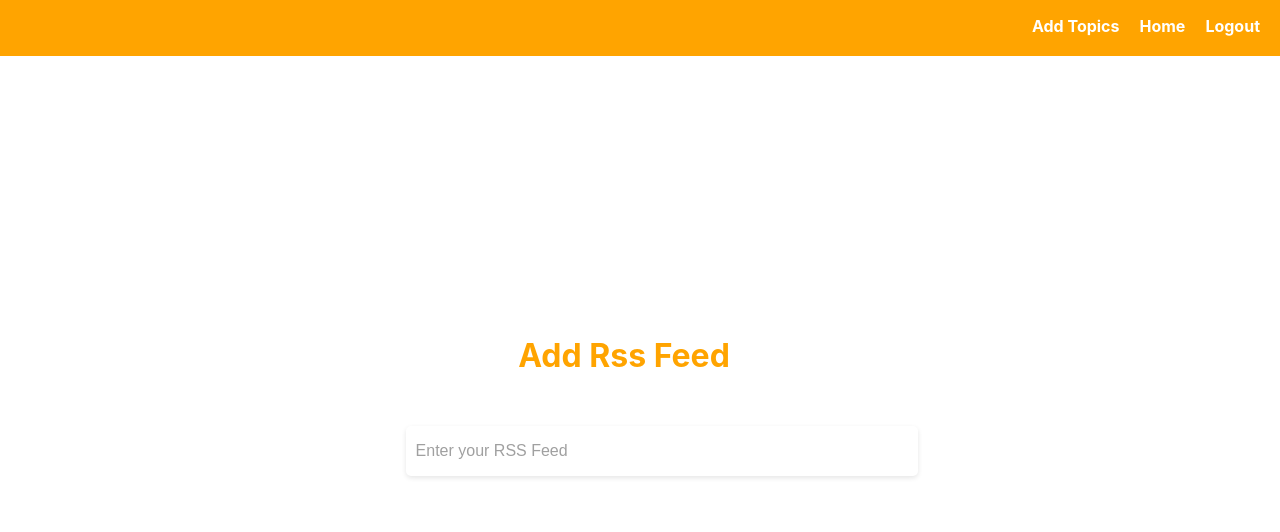
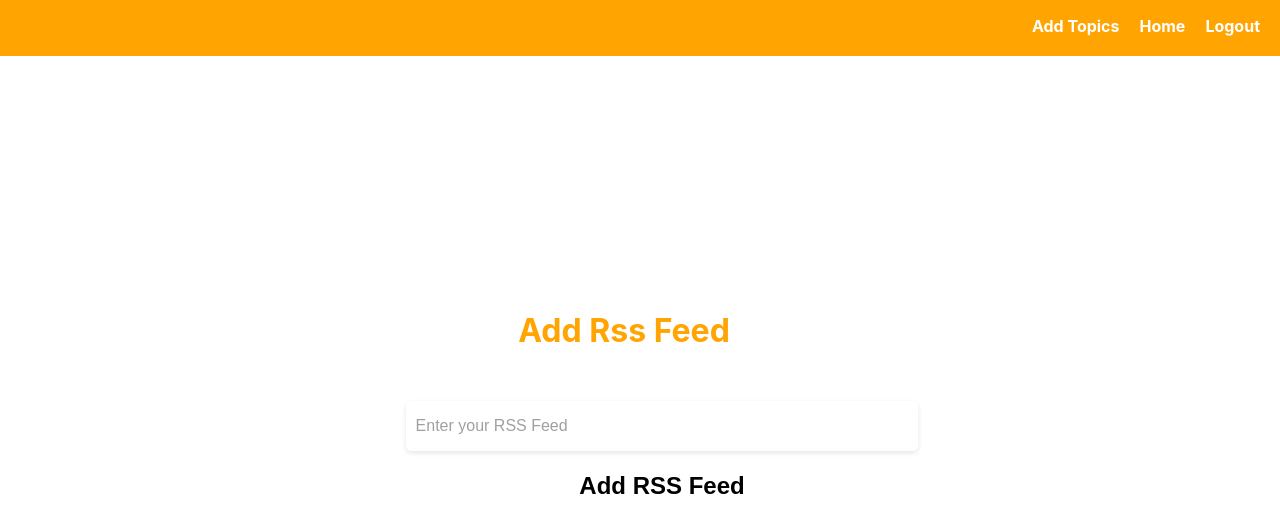
Before and after one commit to kamalakoum/ai_podcast, a React (Create React App) app in the folder admin-dashboard/: page /add-rss-feed in a window 1280 px wide. Shown: the top 532 px of the page. Built offline with nearby package versions, Linux system fonts and the light colour scheme.

Commit message:
admin: add button to submit the form

```diff
--- a/admin-dashboard/src/components/pages/addRssFeed/index.jsx
+++ b/admin-dashboard/src/components/pages/addRssFeed/index.jsx
@@ -30,9 +30,14 @@ const AddRssFeed = () => {
                         <TextInput
                         placeholder='Enter your RSS Feed'
                         type='text'
-                        onChange={(e) => setTopic(e.target.value)}
                         />
-
+                        <div className='btn'>
+                            <CustomButton
+                                children={'Add RSS Feed'}
+                                className="add-rssfeed-btn"
+                                type="submit"
+                            />
+                        </div>
 
                     </div>
                 </form>
```
